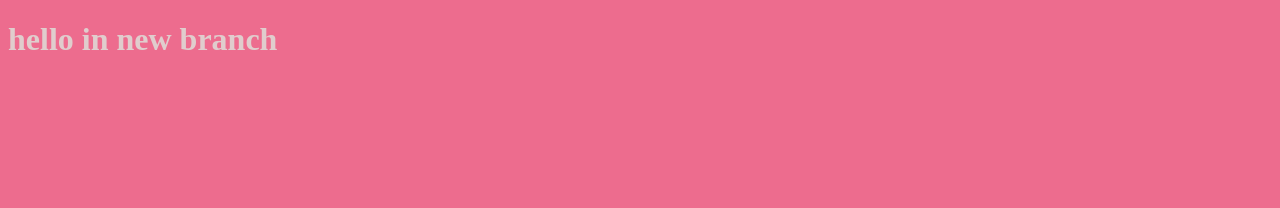
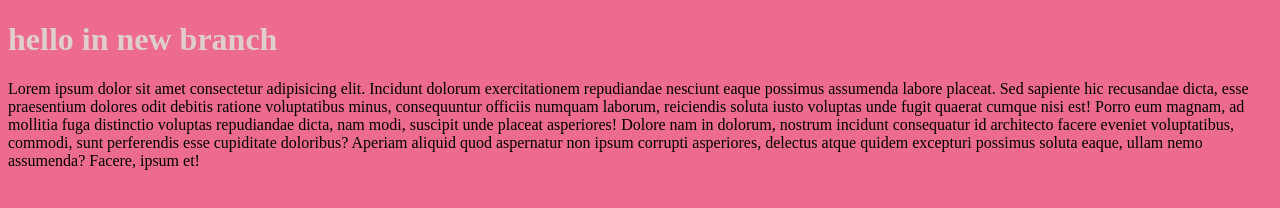
Before and after one commit to AhmedAlgadal/meproject, a plain HTML site: page index.html in a window 1280 px wide. Drawn offline with Linux system fonts and the light colour scheme.

Commit message:
edit in html file

```diff
--- a/index.html
+++ b/index.html
@@ -8,6 +8,8 @@
 </head>
 <body>
     <h1>hello in new branch </h1>
+    <p>Lorem ipsum dolor sit amet consectetur adipisicing elit. Incidunt dolorum exercitationem repudiandae nesciunt eaque possimus assumenda labore placeat. Sed sapiente hic recusandae dicta, esse praesentium dolores odit debitis ratione voluptatibus minus, consequuntur officiis numquam laborum, reiciendis soluta iusto voluptas unde fugit quaerat cumque nisi est! Porro eum magnam, ad mollitia fuga distinctio voluptas repudiandae dicta, nam modi, suscipit unde placeat asperiores! Dolore nam in dolorum, nostrum incidunt consequatur id architecto facere eveniet voluptatibus, commodi, sunt perferendis esse cupiditate doloribus? Aperiam aliquid quod aspernatur non ipsum corrupti asperiores, delectus atque quidem excepturi possimus soluta eaque, ullam nemo assumenda? Facere, ipsum et!
+    </p>
 
     <script src="app.js"></script>
 </body>
```
